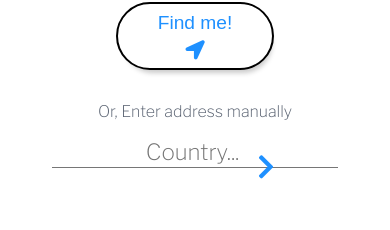
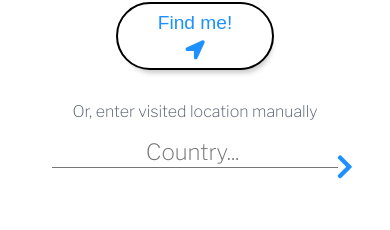
Before and after one commit to VictorPersson/visited-by-victor, a Vue app in the folder client/: page / in a window 390 px wide. Shown: the part 163-393 px from the top of the page. Built offline with nearby package versions, Linux system fonts and the light colour scheme; no server answers; the database is empty.

Commit message:
Implemented various css keyframe animations on listItem, h1, h2

```diff
--- a/client/src/components/Header/Header.vue
+++ b/client/src/components/Header/Header.vue
@@ -21,6 +21,7 @@ export default {
     color: #1e90ff;
     /* color: #3742fa; */
     margin: 0;
+	  animation: slide-bottom 1s cubic-bezier(0.250, 0.460, 0.450, 0.940) both;
   }
 
   .secondaryHeader{
@@ -29,7 +30,26 @@ export default {
    font-size: 1.7rem;
    color: #57606f;
    margin: 0;
+    animation: scale-up-center 1.2s cubic-bezier(0.215, 0.610, 0.355, 1.000) both;
   }
+
+  @keyframes scale-up-center {
+  0% {
+            transform: scale(0.5);
+  }
+  100% {
+            transform: scale(1);
+  }
+}
+
+@keyframes slide-bottom {
+  0% {
+            transform: translateY(-6rem);
+  }
+  100% {
+            transform: translateY(0);
+  }
+}
 
 
 </style>
--- a/client/src/components/Visited/Visited.vue
+++ b/client/src/components/Visited/Visited.vue
@@ -2,9 +2,9 @@
   <div class="visitedBox">
     <button @click="trackUser" class="trackButton">Find me! <i class="fas fa-location-arrow trackButtonIcon"></i></button>
     <div>
-      <p class="altText">Or, Enter address manually</p>
+      <p class="altText">Or, enter visited location manually</p>
       <i @click="saveManualInput" class="manualinputButton fas fa-chevron-right"></i>
-      <input :value="countryInput" v-on:keyup.enter="saveManualInput" class="manualInput" type="text" placeholder="Country... ">
+      <input v-model="countryInput" v-on:keyup.enter="saveManualInput" class="manualInput" type="text" placeholder="Country... ">
     </div>
     <VisitedDataCheck
       v-on:buttonClicked="(isSearched=false, showList=true)"
@@ -25,7 +25,7 @@ import axios from "axios";
 export default {
   data() {
     return {
-      countryInput: '',
+      countryInput: null,
       currentLocation: [],
       isSearched: false,
       showList: true
@@ -40,10 +40,11 @@ export default {
   methods: {
 
     saveManualInput() {
-      this.currentLocation.push({formatted_address: event.target.value})
+      console.log(this.countryInput)
+      this.currentLocation.push({formatted_address: this.countryInput})
       this.countryInput = '';
-      this.reloadList = false
-      this.showList = true
+      this.showList = false
+      this.isSearched = true
     },
 
     trackUser() {
@@ -86,10 +87,6 @@ export default {
 </script>
 
 <style scoped>
-
-  .visitedBox {
-
-  }
 
   .trackButton {
     text-align: center;
@@ -160,16 +157,24 @@ export default {
   }
 
   .manualinputButton {
+    padding-right: 2rem;
+    padding-left: 2rem;
     cursor: pointer;
     margin-top: 1rem;
     color: #1e90ff;
     font-size: 1.7rem;
     position: absolute;
-    margin-left: 66%;
+    margin-left: 57vw;
     transition: all .6s;
   }
 
   .manualinputButton:hover {
     transform: translateX(.5rem);
   }
+
+  @media only screen and (max-width: 768px) {
+    .manualinputButton {
+        margin-left: 78vw;
+    }
+}
 </style>
--- a/client/src/components/Visited/VisitedList.vue
+++ b/client/src/components/Visited/VisitedList.vue
@@ -34,6 +34,7 @@ export default {
   .locationList {
     padding: 0;
     margin-bottom: 5rem;
+    list-style: none;
   }
 
 </style>
--- a/client/src/components/Visited/VisitedListItem.vue
+++ b/client/src/components/Visited/VisitedListItem.vue
@@ -85,11 +85,13 @@ mounted() {
  }
 
 .listItem {
+  min-width: 8rem;
   margin: 1rem;
-    padding: 3rem;
+  padding: 2rem;
   -webkit-box-shadow: -1px 4px 14px -1px rgba(46,74,117,0.33);
   -moz-box-shadow: -1px 4px 14px -1px rgba(46,74,117,0.33);
   box-shadow: -1px 4px 14px -1px rgba(46,74,117,0.33);
+  animation: flip-horizontal-bottom .9s cubic-bezier(0.455, 0.030, 0.515, 0.955) both;
 }
 
 .countryHeader {
@@ -123,4 +125,20 @@ mounted() {
   outline: none;
 }
 
+@keyframes flip-horizontal-bottom {
+  0% {
+            transform: rotateX(180deg);
+  }
+  100% {
+            transform: rotateX(360deg);
+  }
+}
+
+  @media only screen and (max-width: 600px) {
+    .listItem {
+        width: 65%;
+        text-align: center;
+    }
+}
+
 </style>
```
Lines whose indentation alone changed are shown as unchanged.
